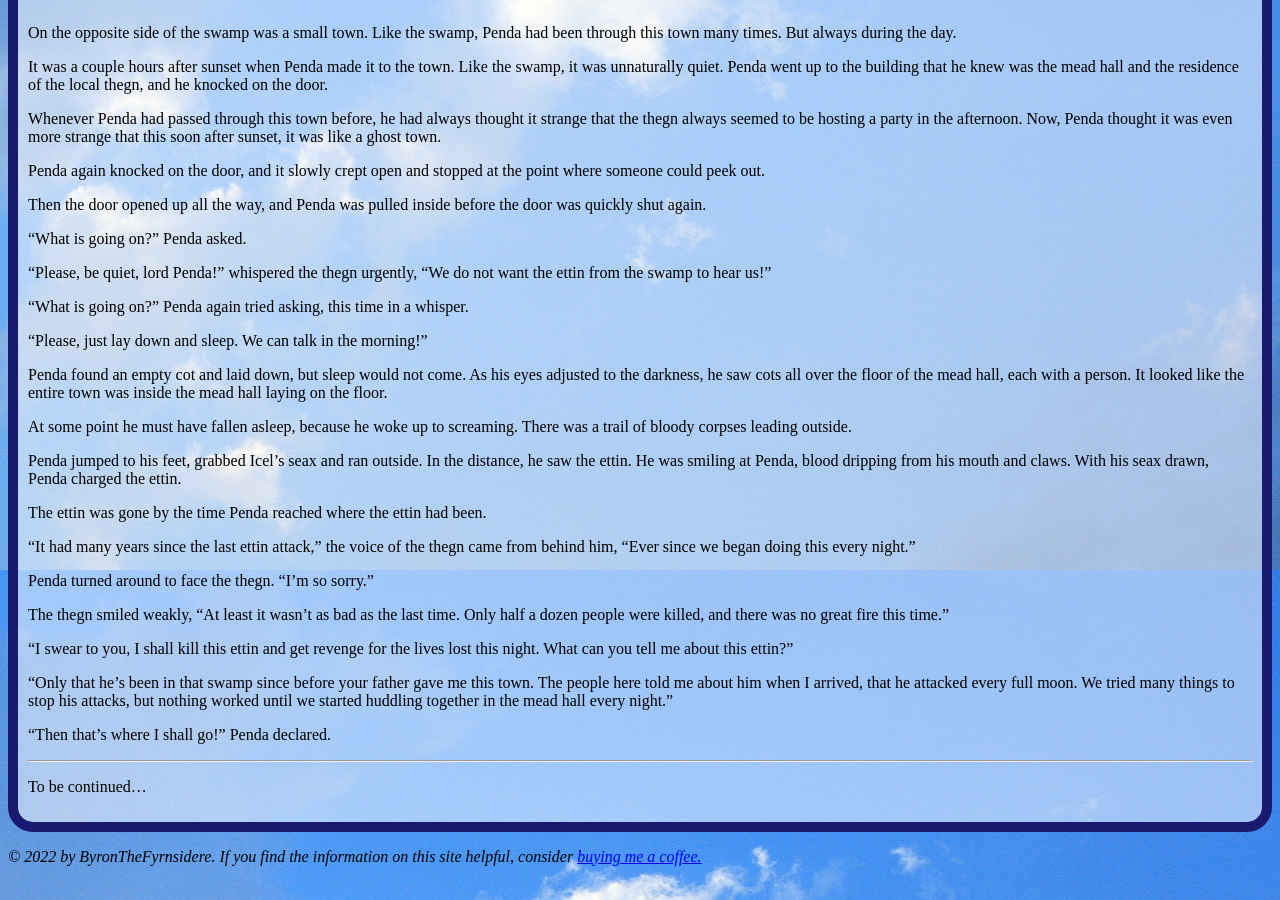
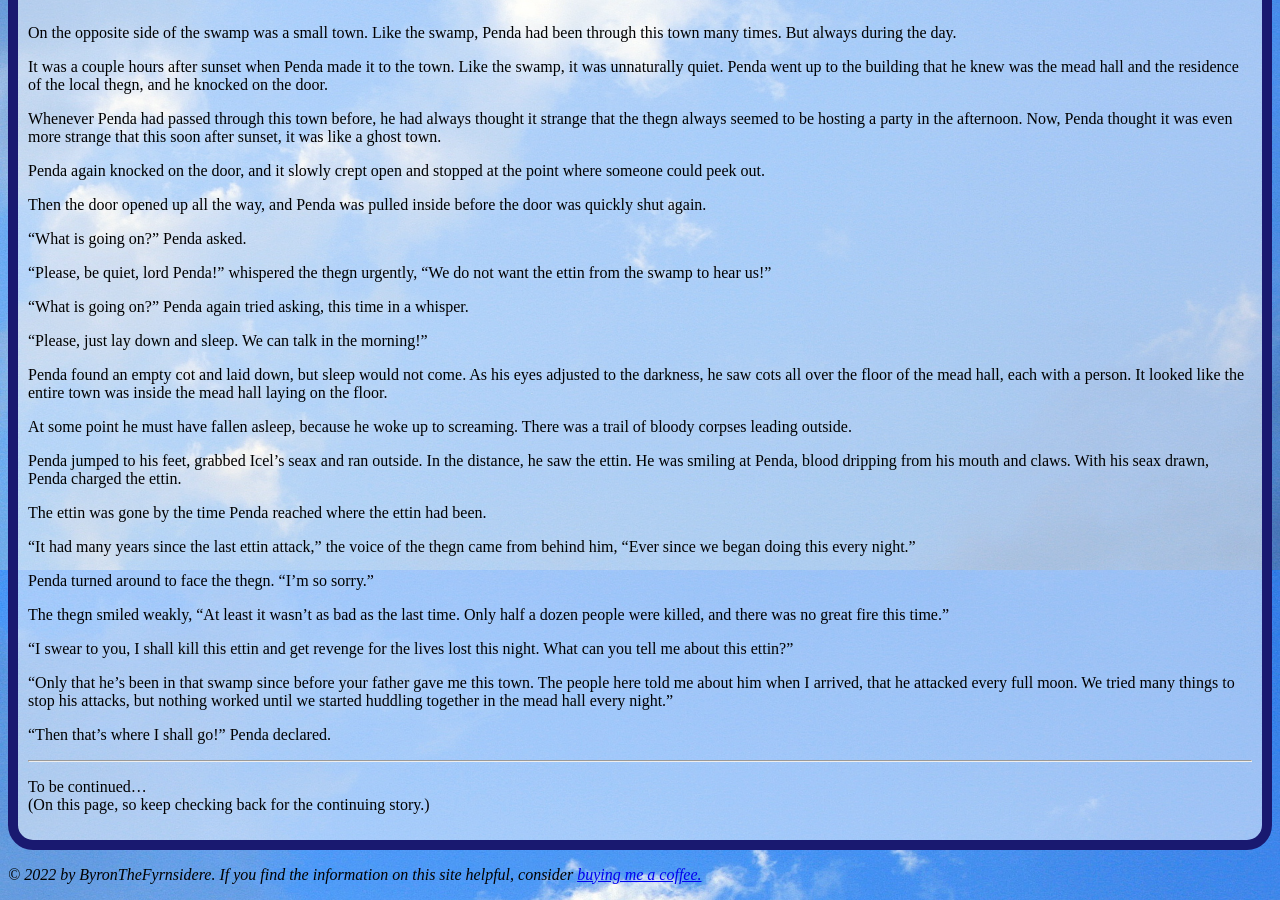
Before and after one commit to byronpendason/byronpendason.github.io, a Jekyll site: the page built from young_penda.md, in a window 1280 px wide and 900 px high, scrolled down 2380 px. Built offline with Jekyll 4.4.1, drawn with Linux system fonts in a browser that asks for light colours; our own code applies the rules of GitHub Pages for plain Markdown files; comment, search, counter and statistics services are not loaded.

Commit message:
Add files via upload

```diff
--- a/young_penda.md
+++ b/young_penda.md
@@ -160,3 +160,4 @@ The thegn smiled weakly, "At least it wasn't as bad as the last time. Only half
 * * *
 
 To be continued...
+(On this page, so keep checking back for the continuing story.)
```
